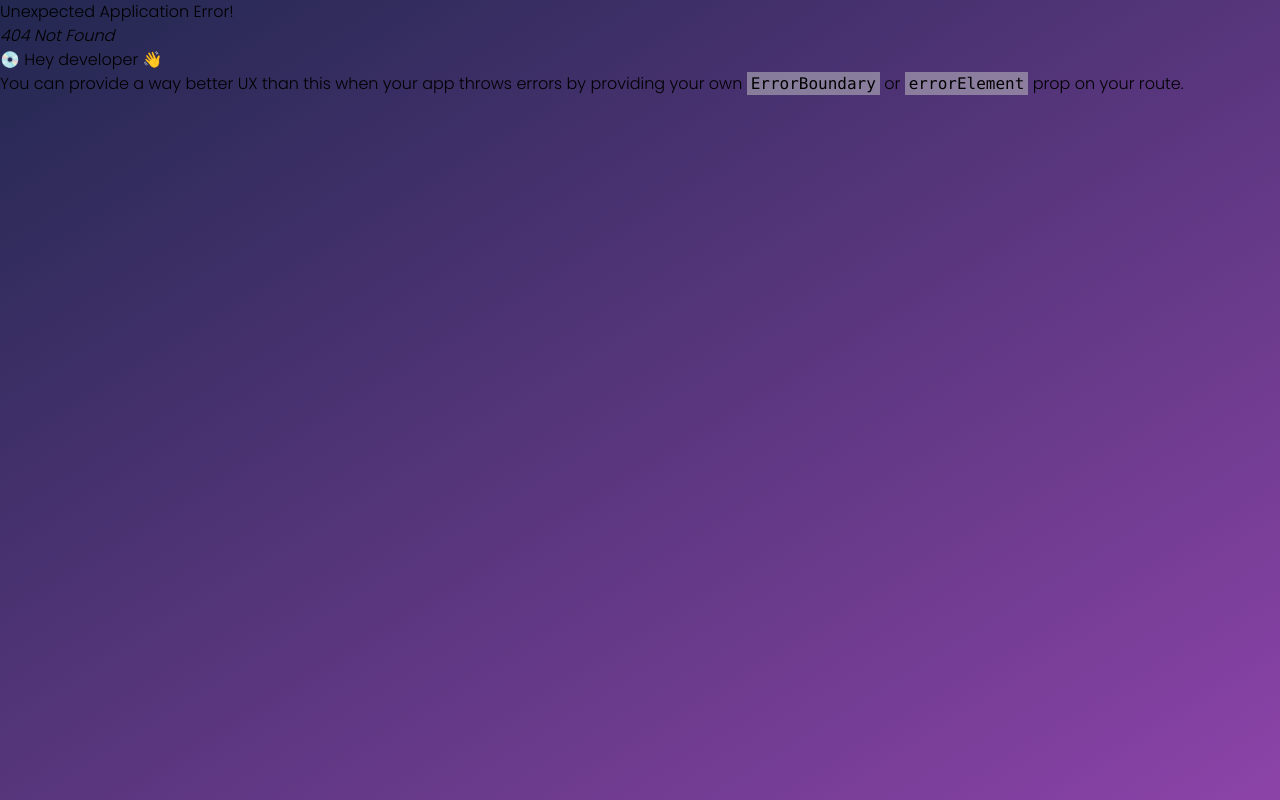
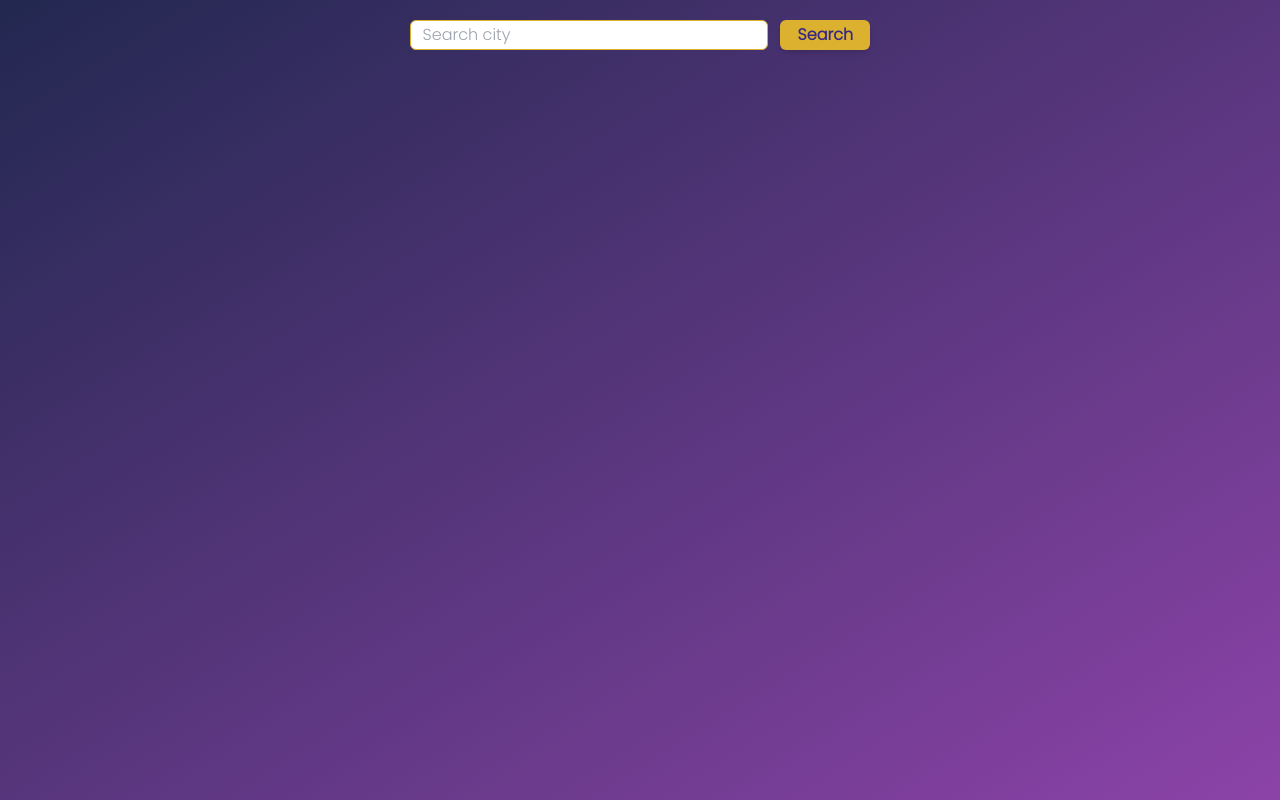
Before and after one commit to favour5678/WeatherApp, a React (Vite) app: page /weatherpage in a window 1280 px wide. Before the commit this address had no page. Built offline with nearby package versions, Linux system fonts and the light colour scheme.

Commit message:
made some changes & still working on the app

```diff
--- a/src/component/ForecastApi.jsx
+++ /dev/null
@@ -1,56 +0,0 @@
-import axios from "axios";
-import React, { useEffect, useState } from "react";
-
-export const ForecastApi = () => {
-  const API_KEY = "Skr4DO6ZB3DtuQG2k1N75KEROQ1oR31l";
-  const [cityWeatherData, setCityWeatherData] = useState(null);
-  const [city, setCity] = useState("");
-  const [cityKey, setCityKey] = useState(null);
-  const apiUrl = `https://dataservice.accuweather.com/currentconditions/v1/${cityKey}?apikey=${API_KEY}`;
-  const locationUrl = `https://dataservice.accuweather.com/locations/v1/cities/search?apikey=${API_KEY}&q=${city}`;
-
-  useEffect(() => {
-    if (cityKey) {
-      axios
-        .get(apiUrl)
-        .then((response) => {
-          console.log(response.data);
-          setCityWeatherData(response.data[0]);
-        })
-        .catch((error) => {
-          console.error(error, "Error fetching weather data");
-        });
-    }
-  }, [cityKey]);
-
-  const handleSearch = (e) => {
-    axios
-      .get(locationUrl)
-      .then((response) => {
-        if (response.data.length > 0) {
-          console.log(response.data[0]);
-          // setCityKey(response.data[0].Key)
-        } else {
-          console.error("City not found");
-        }
-      })
-      .catch((error) => {
-        console.error(error, "Error searching city");
-      });
-  };
-
-
-  return (
-    <div>
-      <input
-        type="text"
-        placeholder="search city"
-        value={city}
-        onChange={(e) => setCity(e.target.value)}
-      />
-      <button onClick={handleSearch} className="border">
-        Search
-      </button>
-    </div>
-  );
-};
--- /dev/null
+++ b/src/component/WeatherApi.jsx
@@ -0,0 +1,74 @@
+import axios from "axios";
+import React, { useEffect, useState } from "react";
+
+export const WeatherApi = () => {
+  const [cityWeatherData, setCityWeatherData] = useState(null);
+  const [city, setCity] = useState("");
+  const [cityKey, setCityKey] = useState(null);
+
+  const API_KEY = "KMRumIvdiTQ5YZMlHiBT2IW8qzcbfW1p";
+  const apiUrl = `https://dataservice.accuweather.com/currentconditions/v1/${cityKey}?apikey=${API_KEY}`;
+  const locationUrl = `https://dataservice.accuweather.com/locations/v1/cities/search?apikey=${API_KEY}&q=${city}`;
+
+  useEffect(() => {
+    if (cityKey) {
+      axios
+        .get(apiUrl)
+        .then((response) => {
+          console.log(response.data[0]);
+          setCityWeatherData(response.data[0]);
+        })
+        .catch((error) => {
+          console.error(error, "Error fetching weather data");
+        });
+    }
+  }, [cityKey]);
+
+  const handleSearch = (e) => {
+    axios
+      .get(locationUrl)
+      .then((response) => {
+        if (response.data.length > 0) {
+          console.log(response.data[0]);
+          setCityKey(response.data[0].Key);
+        } else {
+          console.error("City not found");
+        }
+      })
+      .catch((error) => {
+        console.error(error, "Error searching city");
+      });
+  };
+
+  return (
+    <section className="container mx-auto w-[60%] flex justify-center pt-5">
+      <span className="flex space-x-3 mb-10 w-[60%]">
+        <input
+          type="text"
+          placeholder="Search city"
+          className="w-full border border-[#DDB130] outline-none rounded-md pl-3"
+          value={city}
+          onChange={(e) => setCity(e.target.value)}
+        />
+        <button
+          className="flex justify-center items-center bg-[#DDB130] text-[#362A84] p-2 w-28 h-[30px] rounded-md font-semibold shadow-md"
+          onClick={handleSearch}
+        >
+          Search
+        </button>
+      </span>
+      {cityWeatherData && (
+        <div className="w-[60%]">
+          <div>
+            <p className="w-[100%] h-[20vh] border">Weather Image
+                <img src='' alt="" />
+            </p>
+            <p>City Name: </p>
+            <p>Weather Condidtion: {cityWeatherData.WeatherText}</p>
+            <p>Temperature: {cityWeatherData.Temperature.Metric.Value} &deg;C</p>
+          </div>
+        </div>
+      )}
+    </section>
+  );
+};
--- a/src/pages/ForecastPage.jsx
+++ /dev/null
@@ -1,10 +0,0 @@
-import React from 'react'
-import { ForecastApi } from '../component/ForecastApi'
-
-export const ForecastPage = () => {
-  return (
-    <div>ForecastPage
-      <ForecastApi />
-    </div>
-  )
-}
--- /dev/null
+++ b/src/pages/WeatherPage.jsx
@@ -0,0 +1,10 @@
+import React from 'react'
+import { WeatherApi } from '../component/WeatherApi'
+
+export const WeatherPage = () => {
+  return (
+    <main>
+      <WeatherApi />
+    </main>
+  )
+}
--- a/src/routes/WeatherRoute.jsx
+++ b/src/routes/WeatherRoute.jsx
@@ -1,6 +1,6 @@
 import { createBrowserRouter } from "react-router-dom";
 import { Home } from "../pages/Home";
-import { ForecastPage } from "../pages/ForecastPage";
+import { WeatherPage } from "../pages/WeatherPage";
 
 export const router = createBrowserRouter([
   {
@@ -8,7 +8,7 @@ export const router = createBrowserRouter([
     element: <Home />,
   },
   {
-    path: "/forecastpage",
-    element: <ForecastPage />
+    path: "/weatherpage",
+    element: <WeatherPage />
   },
 ]);
```
